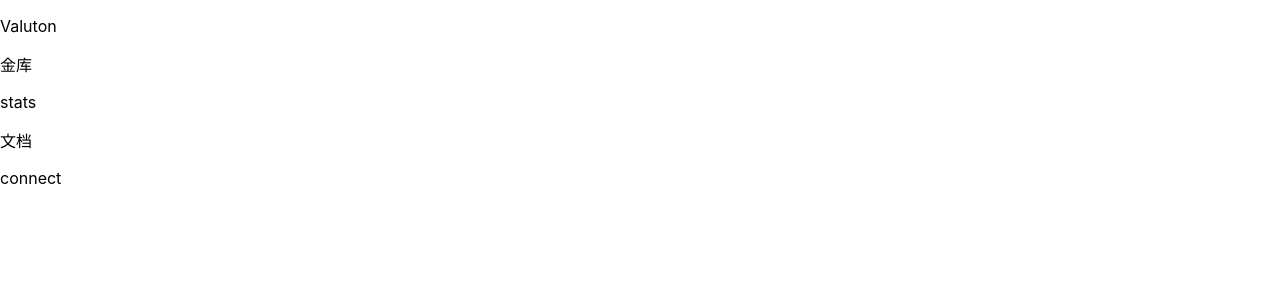
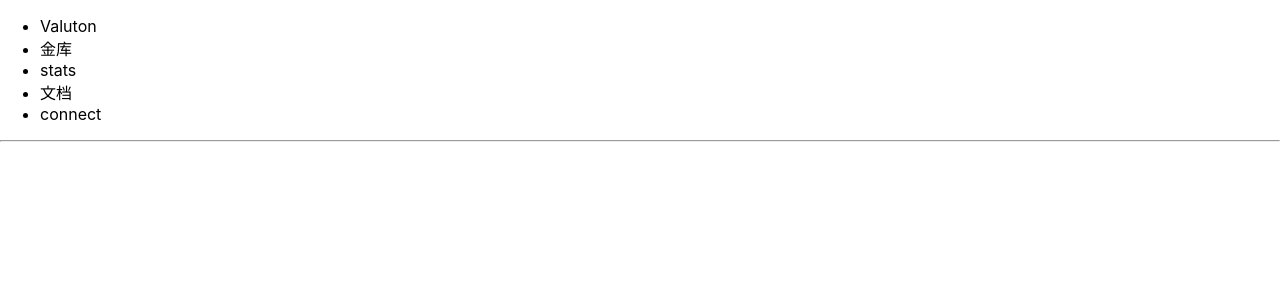
Before and after one commit to harodggg/valuton.safemarket.fun, a React (Create React App) app in the folder valuton-front/: page / in a window 1280 px wide. Shown: the top 300 px of the page. Built offline with nearby package versions, Linux system fonts and the light colour scheme.

Commit message:
feat: add Valut
Signed-off-by: harodggg <haroldtiansheng@gmail.com>

```diff
--- a/valuton-front/src/Header.js
+++ b/valuton-front/src/Header.js
@@ -1,12 +1,18 @@
  function Header() {
      return (
-      <div>
-      <p>Valuton</p>
-      <p>金库</p>
-      <p>stats</p>
-      <p>文档</p>
-      <p>connect</p>
-      </div>
+         <nav>
+  <ul>
+    <li>Valuton</li>
+    <li>金库</li>
+    <li>stats</li>
+    <li>文档</li>
+    <li>connect</li>
+  </ul>
+         <hr></hr>
+</nav>
+
+
+
   )
   }
 
```
Also changed, not shown: valuton-front/src/Valut.js (added).
